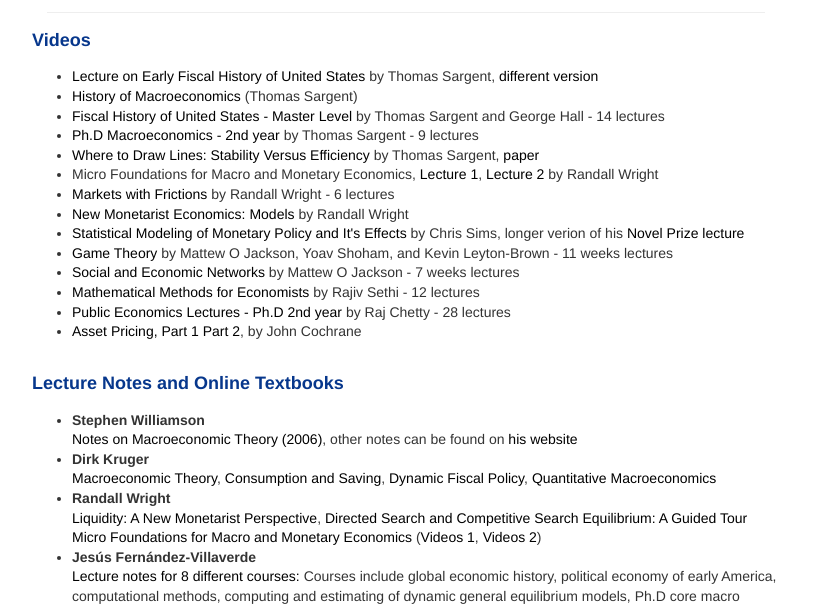
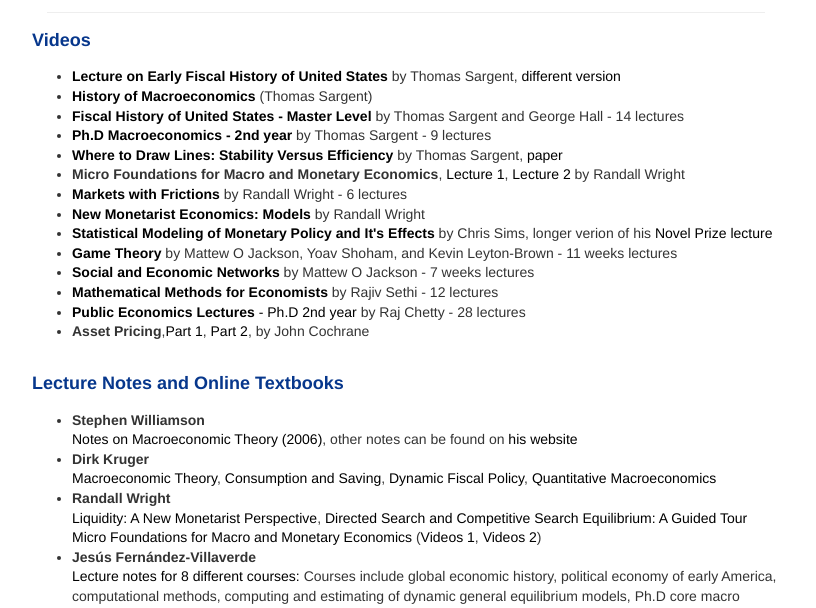
Before and after one commit to leeheon/leeheon.github.io, a plain HTML site: page links.html in a window 1280 px wide. Shown: the part 185-793 px from the top of the page, without its empty margins (228-1044 px from the left). Drawn offline with nearby package versions, Linux system fonts and the light colour scheme.

Commit message:
Update links.html

```diff
--- a/links.html
+++ b/links.html
@@ -191,34 +191,34 @@ Email: heonlee68 [at] gmail.com   <br>
 
 <ul>
 <li><a href="https://youtu.be/srCR6xfuSOI?t=16"  style="color:black"  target="_blank">
-Lecture on Early Fiscal History of United States</a> by Thomas Sargent,
+<b>Lecture on Early Fiscal History of United States</b></a> by Thomas Sargent,
 <a href="https://www.youtube.com/playlist?list=PLnJYq-D7k6gzobYZHNONjnIbc9NO13OPv"  style="color:black"  target="_blank">
 different version</a></li>
 <li><a href="https://youtu.be/VcrkqXCOiqk"  style="color:black"  target="_blank">
-History of Macroeconomics</a> (Thomas Sargent)</li>
+<b>History of Macroeconomics</b></a> (Thomas Sargent)</li>
 <li><a href="https://www.youtube.com/channel/UCA8WXlZURaLVgp_Foo3NUlg/videos?view=0&sort=da&flow=grid"  style="color:black"  target="_blank">
-Fiscal History of United States - Master Level</a> by Thomas Sargent and George Hall - 14 lectures</li>
+<b>Fiscal History of United States - Master Level</b></a> by Thomas Sargent and George Hall - 14 lectures</li>
 <li> <a href="https://www.youtube.com/playlist?list=PLLAPgKPWbsiSGvDwJN87YuXEPcf6B0JHd"  style="color:black"  target="_blank">
-Ph.D Macroeconomics - 2nd year </a>  by Thomas Sargent - 9 lectures</li>
+<b>Ph.D Macroeconomics - 2nd year</b> </a>  by Thomas Sargent - 9 lectures</li>
 <li> <a href="https://youtu.be/ofhaWMF1r6Q?t=200"  style="color:black"  target="_blank">
-Where to Draw Lines: Stability Versus Efficiency</a>  by Thomas Sargent, <a href="https://onlinelibrary.wiley.com/doi/full/10.1111/j.1468-0335.2010.00875.x"  style="color:black"  target="_blank">paper</a></li>
-<li>Micro Foundations for Macro and Monetary Economics, <a href="https://youtu.be/Wz5ijsZXzjk"  style="color:black"  target="_blank">Lecture 1</a>, <a href="https://youtu.be/j6VHdUCP4mc"  style="color:black"  target="_blank">
+<b>Where to Draw Lines: Stability Versus Efficiency</b></a>  by Thomas Sargent, <a href="https://onlinelibrary.wiley.com/doi/full/10.1111/j.1468-0335.2010.00875.x"  style="color:black"  target="_blank">paper</a></li>
+<li><b>Micro Foundations for Macro and Monetary Economics</b>, <a href="https://youtu.be/Wz5ijsZXzjk"  style="color:black"  target="_blank">Lecture 1</a>, <a href="https://youtu.be/j6VHdUCP4mc"  style="color:black"  target="_blank">
 Lecture 2</a> by Randall Wright</li>
 <li><a href="https://mediaspace.wisc.edu/channel/Markets+with+Frictions+MOOC/26728832"  style="color:black"  target="_blank">
-Markets with Frictions</a>  by Randall Wright  - 6 lectures</li>
+<b>Markets with Frictions</b></a>  by Randall Wright  - 6 lectures</li>
 <li><a href="https://youtu.be/oS24Al8zB0Y"  style="color:black"  target="_blank">
-New Monetarist Economics: Models</a>  by Randall Wright</li>
+<b>New Monetarist Economics: Models</b></a>  by Randall Wright</li>
 <li><a href="https://youtu.be/ipw7zPRa_TI"  style="color:black"  target="_blank">
-Statistical Modeling of Monetary Policy and It's Effects</a>  by Chris Sims, longer verion of his <a href="https://youtu.be/Cl0QYkez-BE?t=3025"  style="color:black"  target="_blank">Novel Prize lecture</a></li>
+<b>Statistical Modeling of Monetary Policy and It's Effects</b></a>  by Chris Sims, longer verion of his <a href="https://youtu.be/Cl0QYkez-BE?t=3025"  style="color:black"  target="_blank">Novel Prize lecture</a></li>
 <li><a href="https://www.youtube.com/user/gametheoryonline"  style="color:black"  target="_blank">
-Game Theory</a>   by Mattew O Jackson, Yoav Shoham, and Kevin Leyton-Brown - 11 weeks lectures</li>
+<b>Game Theory</b></a>   by Mattew O Jackson, Yoav Shoham, and Kevin Leyton-Brown - 11 weeks lectures</li>
 <li><a href="https://www.youtube.com/channel/UCCnG8fKY45aH73ahmGK2xcg/featured"  style="color:black"  target="_blank">
-Social and Economic Networks</a>  by Mattew O Jackson - 7 weeks lectures</li>
+<b>Social and Economic Networks</b></a>  by Mattew O Jackson - 7 weeks lectures</li>
 <li><a href="https://www.youtube.com/playlist?list=PL0E5qztLTUQ0tU0QRh14lsYaMvnmu2VvN"  style="color:black"  target="_blank">
-Mathematical Methods for Economists</a>  by Rajiv Sethi  - 12 lectures</li>
-<li><a href="https://www.youtube.com/playlist?list=PL2SOU6wwxB0v3c46v2ptuDKIHmXHRAmeU"  style="color:black"  target="_blank">Public Economics Lectures - Ph.D 2nd year</a>
+<b>Mathematical Methods for Economists</b></a>  by Rajiv Sethi  - 12 lectures</li>
+<li><a href="https://www.youtube.com/playlist?list=PL2SOU6wwxB0v3c46v2ptuDKIHmXHRAmeU"  style="color:black"  target="_blank"><b>Public Economics Lectures</b> - Ph.D 2nd year</a>
 by Raj Chetty - 28 lectures </li>
-<li><a href="https://www.youtube.com/playlist?list=PLAXSVuGaw0KxTEN_cy-RCuEzzRdnF_xtx" style="color:black"  target="_blank">Asset Pricing, Part 1</a>
+<li><b>Asset Pricing</b>,<a href="https://www.youtube.com/playlist?list=PLAXSVuGaw0KxTEN_cy-RCuEzzRdnF_xtx" style="color:black"  target="_blank">Part 1</a>,
 <a href="https://www.youtube.com/playlist?list=PLAXSVuGaw0KxVUym8IRkObSbUPEFaSbPt" style="color:black"  target="_blank">Part 2</a>, by John Cochrane </li>
 </ul>
 
```
